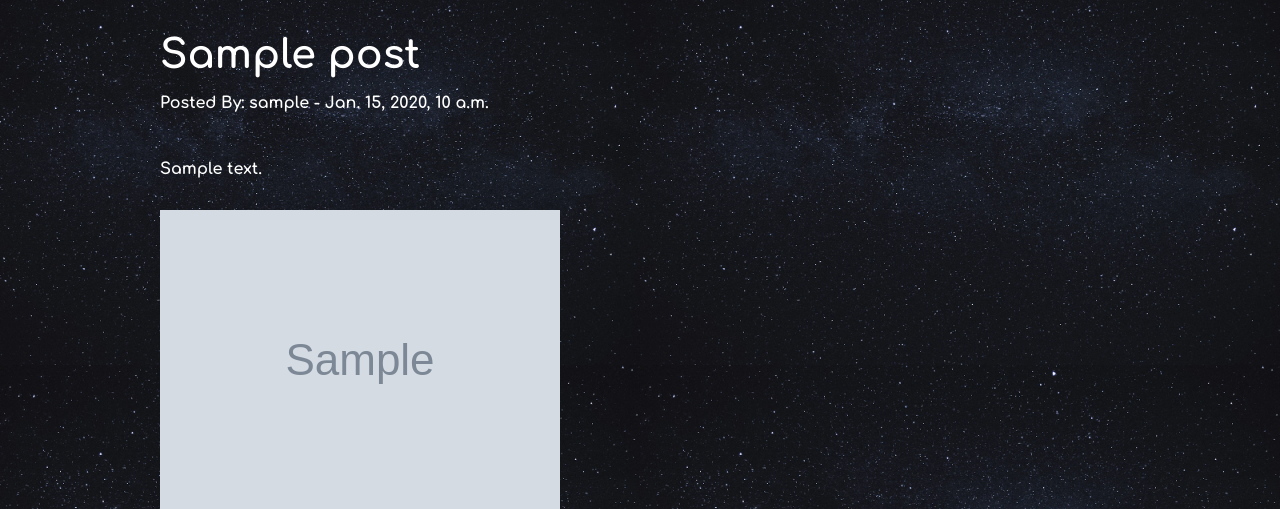
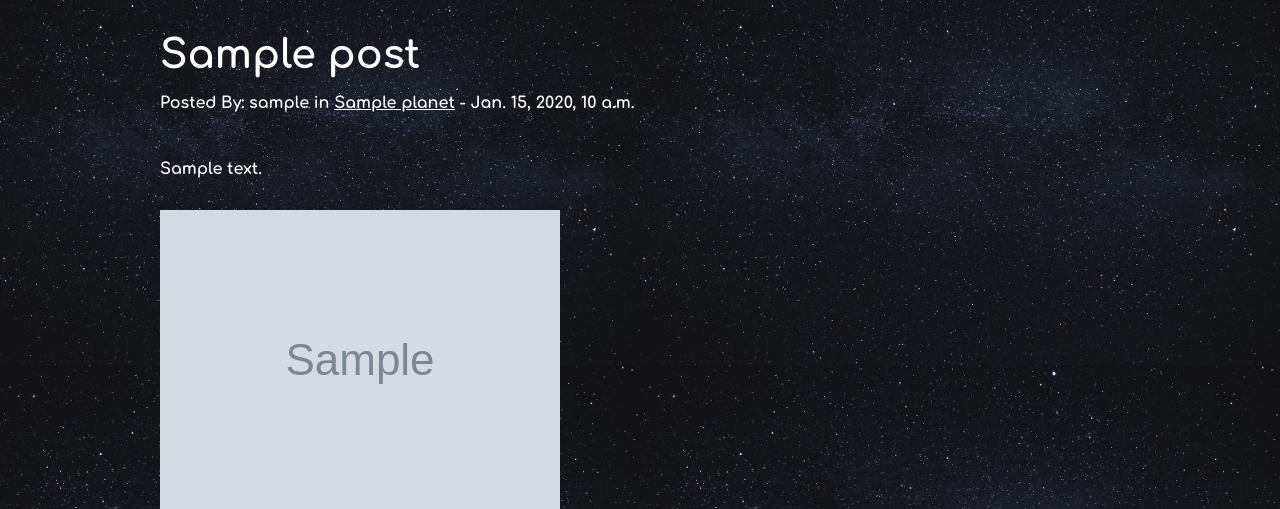
Before and after one commit to brownben/SkyView, a Django app: a page that uses templates/SkyView/post.html in a window 1280 px wide. Shown: the part 62-571 px from the top of the page. Run offline with Django 3.2, Linux system fonts and the light colour scheme; tables that the repository leaves empty hold one stand-in row (values such as "Sample post"); grey boxes marked "Sample" are stand-in pictures; some libraries are stand-ins or nearby versions.

Commit message:
feat: link post to planet

```diff
--- a/templates/SkyView/post.html
+++ b/templates/SkyView/post.html
@@ -8,8 +8,12 @@
 
 {% block body_block %}
 <div>
-  <h1 class="large-heading">{{heading}}</h1>
-  <p>Posted By: {{ creator }} - <time> {{ timeCreated }}</time></p>
+  <h1 class="large-heading">{{ heading }}</h1>
+  <p>
+    Posted By: {{ creator }} in
+    <a href="{% url 'website:planet' planet.slug %}">{{ planet }}</a> -
+    <time> {{ timeCreated }}</time>
+  </p>
 </div>
 
 <p>{{body}}</p>
```
